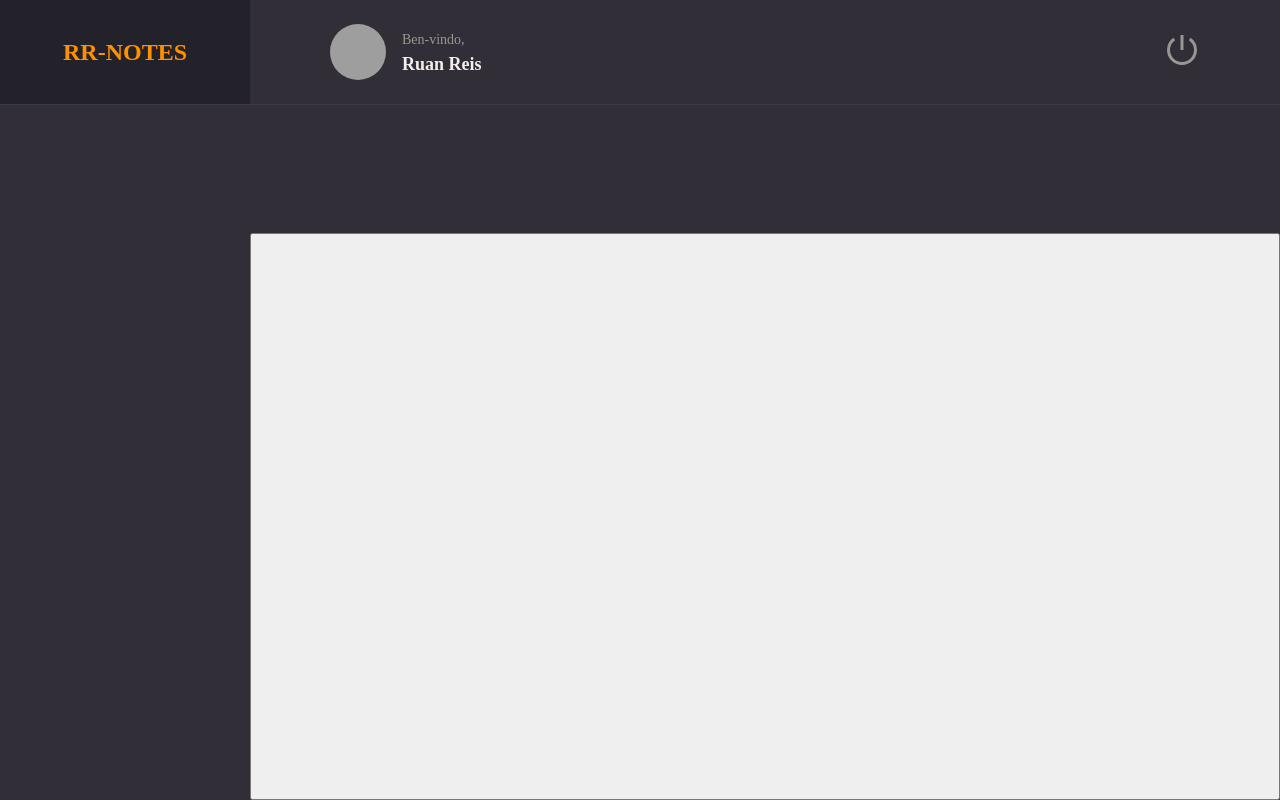
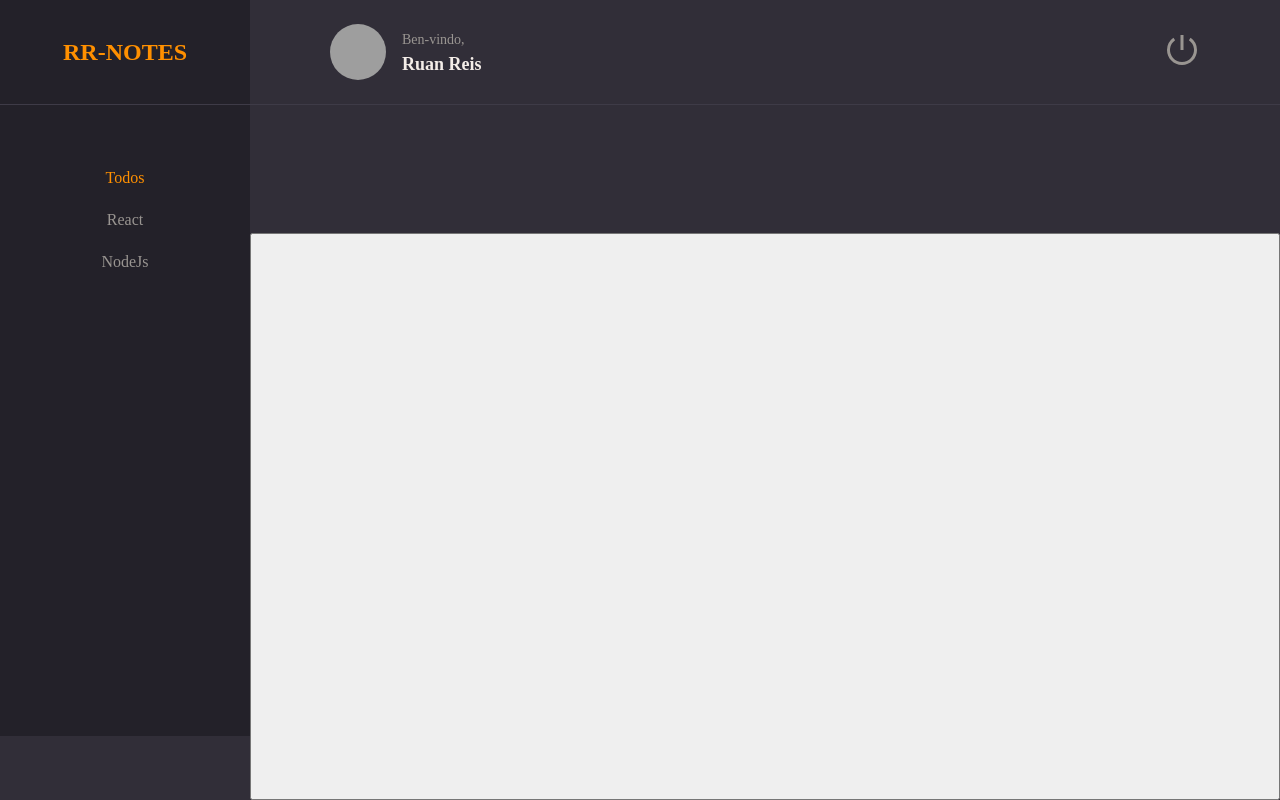
Before and after one commit to Limb00z/rr-notes, a React (Vite) app: page / in a window 1280 px wide. Built offline with nearby package versions, Linux system fonts and the light colour scheme; grey boxes are pictures that could not be loaded.

Commit message:
Estilizando o Menu e criando a prop isActive

```diff
--- a/src/components/ButtonText/index.jsx
+++ b/src/components/ButtonText/index.jsx
@@ -1,10 +1,10 @@
 import { Container } from "./styles";
 
 // eslint-disable-next-line react/prop-types
-export function ButtonText({ title, ...rest }) {
-    return (
-        <Container type="button" {...rest}>
-            {title}
-        </Container>
-    )
+export function ButtonText({ title, isActive = false, ...rest }) {
+  return (
+    <Container type="button" isActive={isActive} {...rest}>
+      {title}
+    </Container>
+  );
 }
--- a/src/components/ButtonText/styles.js
+++ b/src/components/ButtonText/styles.js
@@ -2,7 +2,7 @@
 
 export const Container = styled.button`
     background: none;
-    color: ${({theme}) => theme.COLORS.ORANGE};
+    color: ${({theme, isActive}) => isActive ? theme.COLORS.ORANGE :  theme.COLORS.GRAY_100 };
 
     border: none;
     font-size: 16px;
--- a/src/pages/Home/index.jsx
+++ b/src/pages/Home/index.jsx
@@ -1,6 +1,7 @@
 import { Container, Brand, Menu, Search, Content, NewNote } from './styles';
 
 import {Header} from '../../components/Header'
+import {ButtonText} from '../../components/ButtonText'
 
 export function Home() {
     return (
@@ -12,7 +13,9 @@
             <Header />
 
             <Menu>
-
+                <li><ButtonText title="Todos" isActive/></li>
+                <li><ButtonText title="React"/></li>
+                <li><ButtonText title="NodeJs"/></li>
             </Menu>
 
             <Search>
--- a/src/pages/Home/styles.js
+++ b/src/pages/Home/styles.js
@@ -41,6 +41,14 @@
 export const Menu = styled.ul`
     grid-area: menu;
 
+    background-color: ${({ theme }) => theme.COLORS.BACKGROUND_900};
+
+    padding-top: 64px ;
+    text-align: center;
+
+    >li{
+        margin-bottom: 24px;
+    }
 `;
 
 export const Search = styled.div`
```
